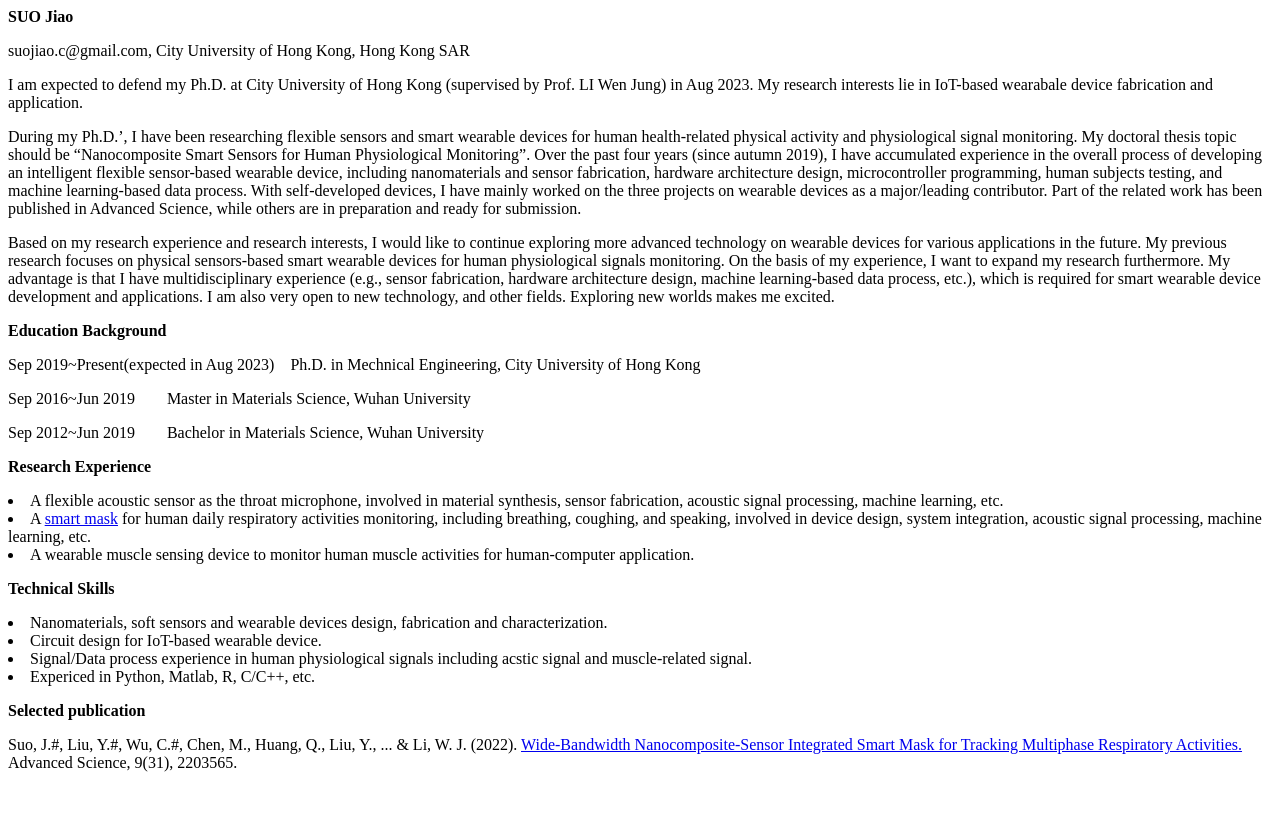
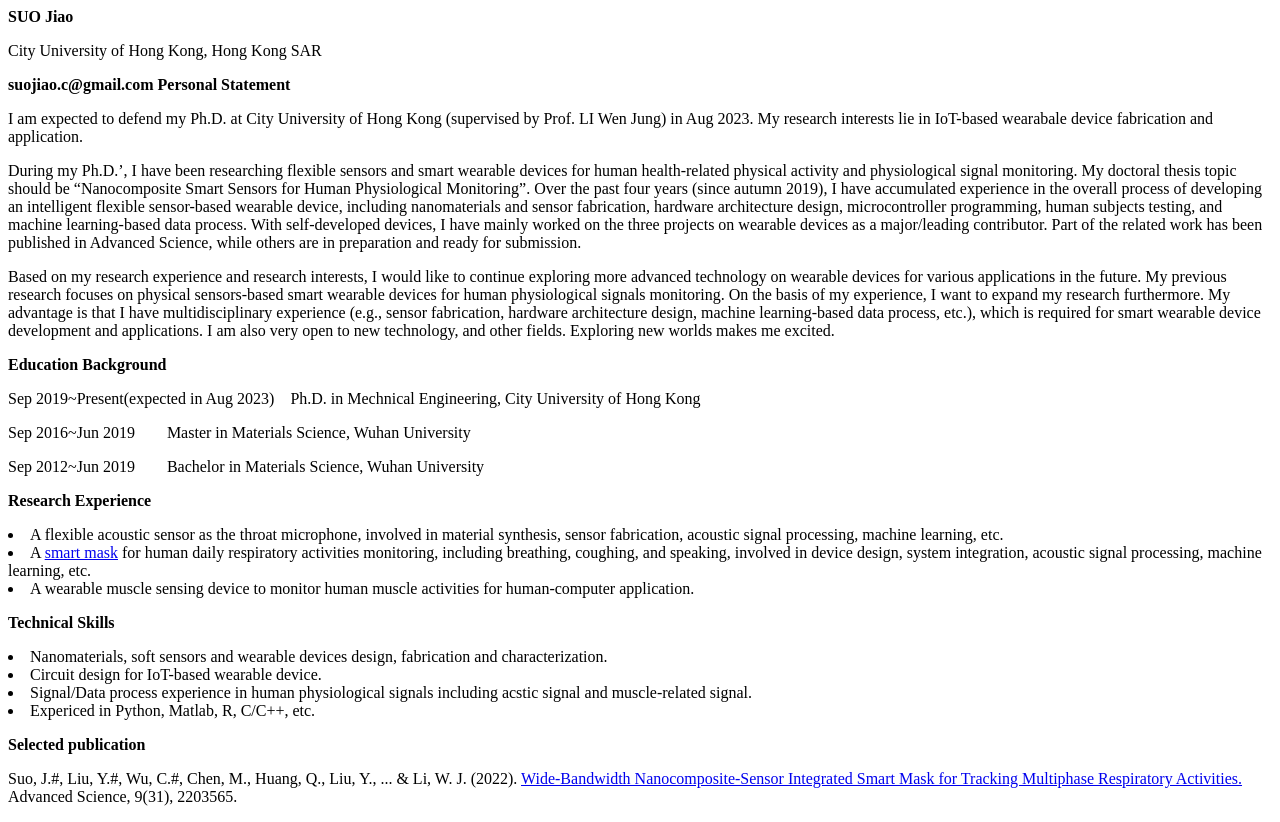
Before and after one commit to jara5499550/jara5499550.github.io, a plain HTML site: page index.html in a window 1280 px wide. Before the commit the page ends 800 px from the top, so only its background shows below. Drawn offline with Linux system fonts and the light colour scheme.

Commit message:
Update index.html

```diff
--- a/index.html
+++ b/index.html
@@ -1,7 +1,9 @@
 <b>SUO Jiao</b>
-<p>suojiao.c@gmail.com, City University of Hong Kong, Hong Kong SAR</p>
+<p>City University of Hong Kong, Hong Kong SAR</p>
+<b>suojiao.c@gmail.com</b>
 
-
+<b>Personal Statement</b>
+<p></p>
 <p>I am expected to defend my Ph.D. at City University of Hong Kong (supervised by Prof. LI Wen Jung) in Aug 2023. My research interests lie in IoT-based wearabale device fabrication and application.</p>
 
 <p>During my Ph.D.’, I have been researching flexible sensors and smart wearable devices for human health-related physical activity and physiological signal monitoring. My doctoral thesis topic should be “Nanocomposite Smart Sensors for Human Physiological Monitoring”. Over the past four years (since autumn 2019), I have accumulated experience in the overall process of developing an intelligent flexible sensor-based wearable device, including nanomaterials and sensor fabrication, hardware architecture design, microcontroller programming, human subjects testing, and machine learning-based data process. With self-developed devices, I have mainly worked on the three projects on wearable devices as a major/leading contributor. Part of the related work has been published in Advanced Science, while others are in preparation and ready for submission.</p>
```
